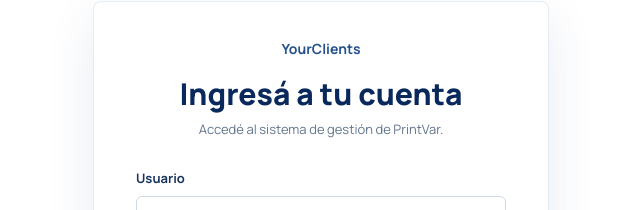
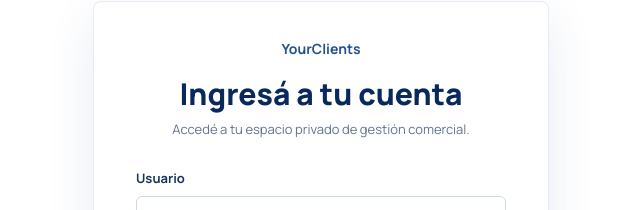
Before and after one commit to RodriBlan/crm, a React (Vite) app in the folder crm-frontend/: page / in a window 1280 px wide. Both pictures are taken after a click on the button "Ingresar". Shown: the part 110-320 px from the top of the page, without its empty margins (319-959 px from the left). Built offline with nearby package versions, Linux system fonts and the light colour scheme; no server answers.

Commit message:
Refuerza seguridad y reputacion del frontend

```diff
--- a/crm-frontend/src/components/ui.jsx
+++ b/crm-frontend/src/components/ui.jsx
@@ -1,3 +1,6 @@
+/* eslint-disable react-refresh/only-export-components -- Shared UI module also exports design tokens and formatters. */
+import Icon from "./Icon";
+
 export const BLUE = {
   900: "#0F1B2D",
   800: "#172033",
@@ -155,4 +158,3 @@ export function Drawer({ title, subtitle, onClose, children, footer }) {
 export function FormField({ label, hint, required = false, children }) {
   return <label className="form-field"><span>{label}{required && <b aria-hidden="true"> *</b>}</span>{children}{hint && <small>{hint}</small>}</label>;
 }
-import Icon from "./Icon";
--- a/crm-frontend/src/pages/Login.jsx
+++ b/crm-frontend/src/pages/Login.jsx
@@ -67,7 +67,7 @@ export default function Login({ onViewDemo }) {
           <span className="printvar-login__brand">YourClients</span>
           <div className="printvar-login__heading">
             <h1 id="printvar-login-title">{mode === "login" ? "Ingresá a tu cuenta" : "Solicitá acceso"}</h1>
-            <p>{mode === "login" ? "Accedé al sistema de gestión de PrintVar." : "Creá tu usuario. Un administrador aprobará tu solicitud."}</p>
+            <p>{mode === "login" ? "Accedé a tu espacio privado de gestión comercial." : "Creá tu usuario. Un administrador aprobará tu solicitud."}</p>
           </div>
         </header>
 
```
Also changed, not shown: crm-frontend/public/.well-known/security.txt, crm-frontend/vercel.json, 1 other file (tests, documents, lock files or other folders).
